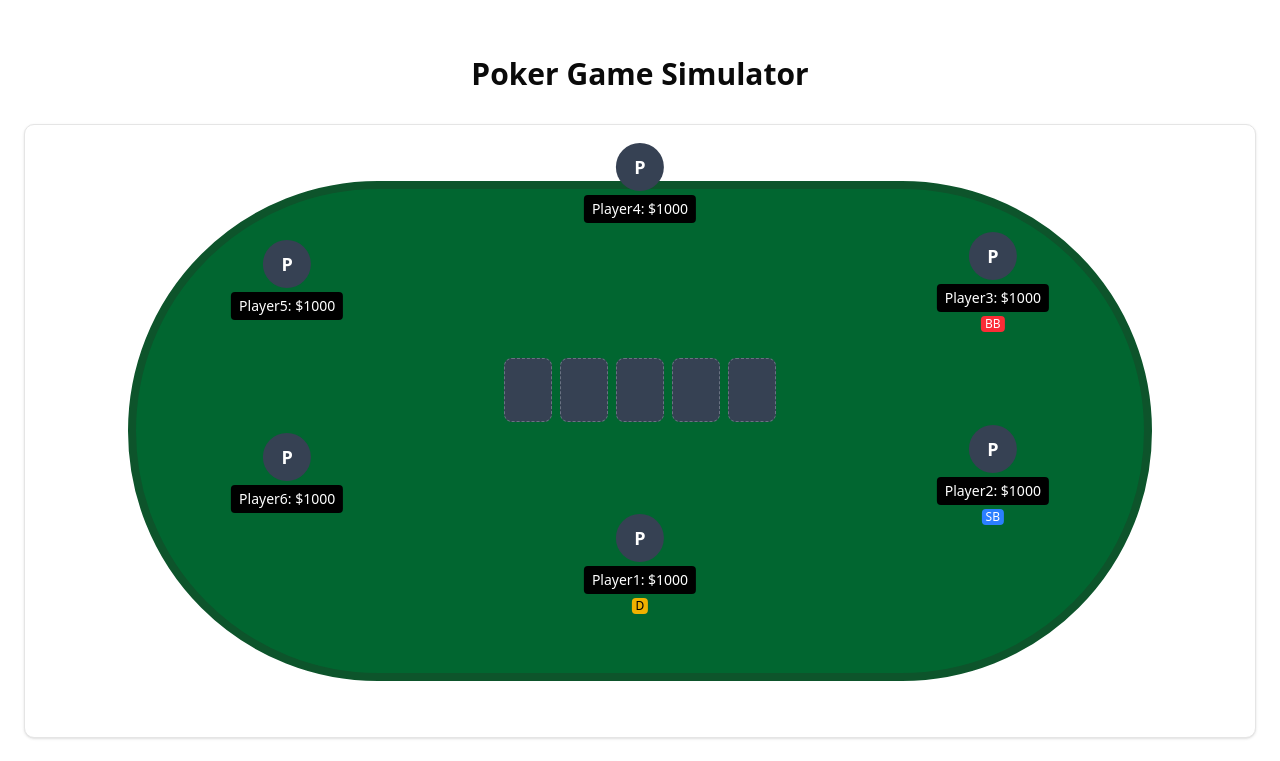
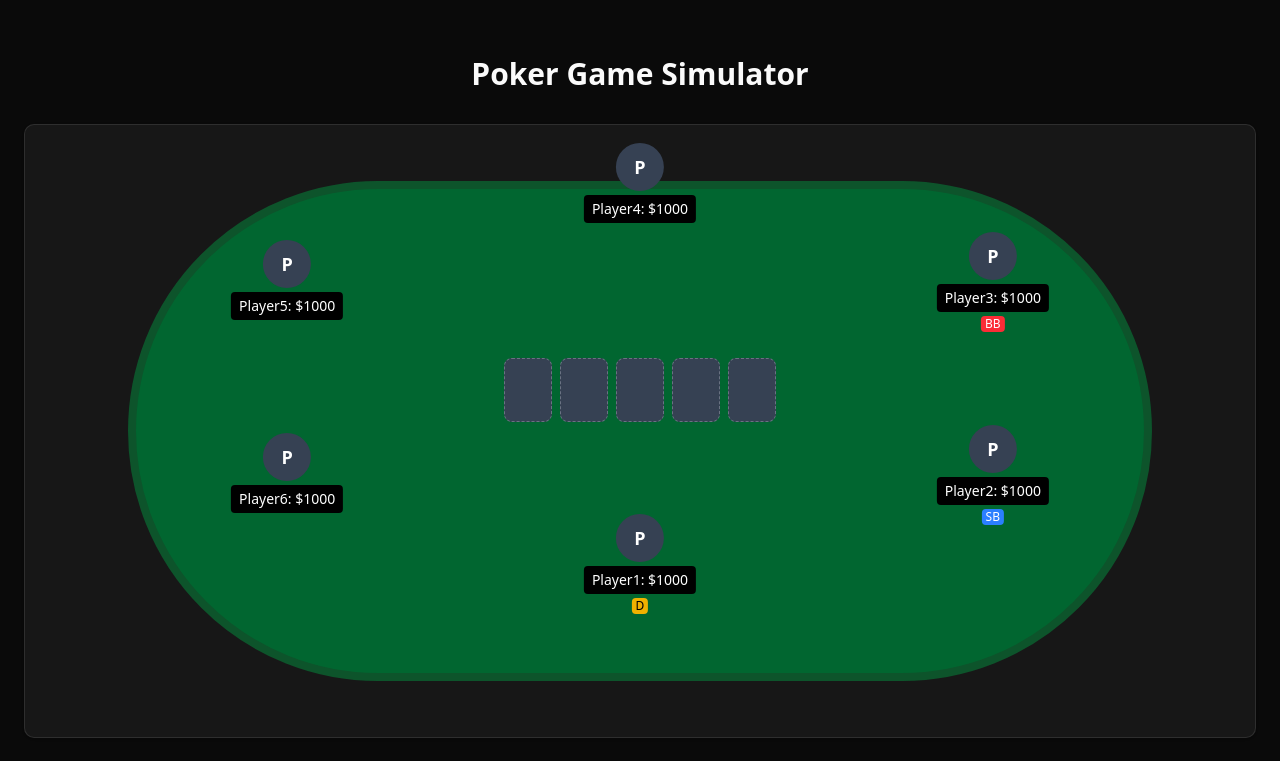
Before and after one commit to Bonittas/Poker-Game, a Next.js app in the folder poker-frontend/: page / in a window 1280 px wide. Shown: the top 761 px of the page. Built offline with nearby package versions, Linux system fonts and the light colour scheme; no server answers.

Commit message:
root layout for app structure

```diff
--- /dev/null
+++ b/poker-frontend/src/app/layout.tsx
@@ -0,0 +1,19 @@
+import type { Metadata } from "next";
+import "./globals.css";
+
+export const metadata: Metadata = {
+  title: "Poker Game Simulator",
+  description: "A poker game simulator built with Next.js",
+};
+
+export default function RootLayout({
+  children,
+}: Readonly<{
+  children: React.ReactNode;
+}>) {
+  return (
+    <html lang="en">
+      <body className="dark">{children}</body>
+    </html>
+  );
+}
```
